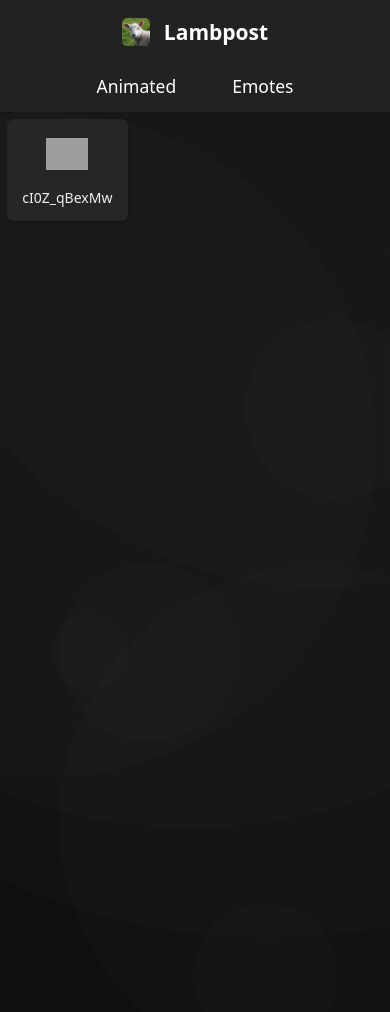
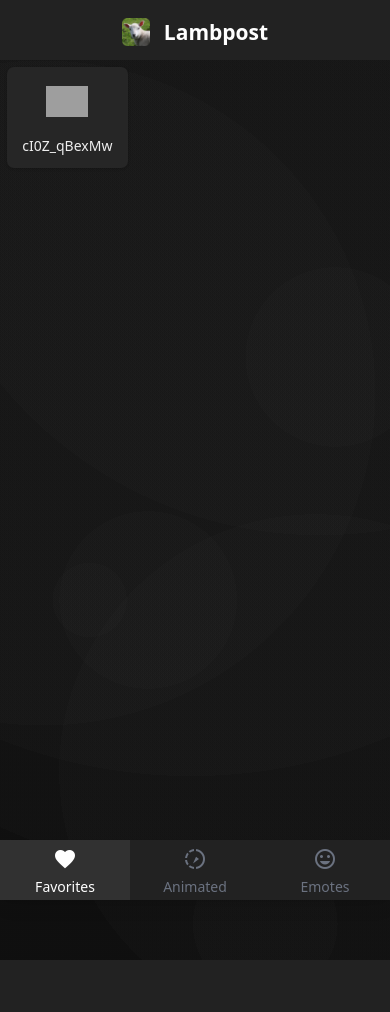
Before and after one commit to coffeebank/sheepicon, a Jekyll site: the page built from docs/index.md, in a window 390 px wide. Built offline with Jekyll 4.4.1, drawn with Linux system fonts in a browser that asks for light colours; a script that is not in the unit is left out; after the commit the page ends 960 px from its top, so only the background shows below that; grey boxes are pictures that could not be loaded.

Commit message:
Add bottom nav for mobile

```diff
--- a/docs/_layouts/default.html
+++ b/docs/_layouts/default.html
@@ -34,7 +34,7 @@
         <h1 class="text-white text-2xl font-bold">{{ site.title }}</h1>
       </a>
     </div>
-    <div class="flex flex-no-wrap py-0 md:py-4 items-center w-full justify-center md:w-auto overflow-x-auto overflow-y-hidden">
+    <div class="hidden md:flex flex-no-wrap py-4 items-center w-full justify-center md:w-auto overflow-x-auto overflow-y-hidden">
 
       <a href="{{ site.baseurl }}/">
         <div class="md:h-20 xl:h-24 hidden md:flex items-center justify-center hover:bg-gray-800 transition duration-300{% if page.name == 'index.md' %} lpactive{% endif%}">
@@ -59,6 +59,44 @@
     {{ content }}
   </div>
 
+
+  <!-- <div class="fixed md:hidden bottom-0 flex-no-wrap py-4 items-center w-full justify-center">
+
+    <a href="{{ site.baseurl }}/" class="w-full">
+      <div class="items-center justify-center hover:bg-gray-800 transition duration-300{% if page.name == 'index.md' %} lpactive{% endif%}">
+        <h2 class="text-white text-xl mx-4">Home</h2>
+      </div>
+    </a>
+
+    {% assign lpnav = site.pages | where:"layout","emotes" %}
+    {% for navitem in lpnav %}
+      {% assign trimmed = navitem.name | size | minus: 3 %}
+      <a href="{{ site.baseurl }}{{ navitem.url }}">
+        <div class="p-4 md:p-0 md:h-20 xl:h-24 flex items-center justify-center hover:bg-gray-800 transition duration-300{% if page.name == navitem.name %} lpactive{% endif%}">
+          <h2 class="text-white text-xl mx-4">{{ navitem.name | capitalize| slice: 0, trimmed }}</h2>
+        </div>
+      </a>
+    {% endfor %}
+
+  </div> -->
+
+  <section id="bottom-navigation" class="md:hidden block fixed inset-x-0 bottom-0 z-10 lpbodybg text-gray-500 shadow-lg">
+		<div id="tabs" class="flex justify-between">
+      <a href="{{ site.baseurl }}/" class="w-full hover:text-gray-200 transition duration-300 justify-center inline-block text-center pt-2 pb-1{% if page.name == 'index.md' %} text-white lpactive{% endif%}">
+        <span class="material-icons">favorite</span>
+        <span class="tab tab-home block">Favorites</span>
+      </a>
+      {% assign lpnav = site.pages | where:"layout","emotes" %}
+      {% for navitem in lpnav %}
+        <a href="{{ site.baseurl }}{{ navitem.url }}" class="w-full focus:text-white hover:text-gray-200 transition duration-300 justify-center inline-block text-center pt-2 pb-1{% if page.name == navitem.name %} text-white lpactive{% endif%}">
+          <span class="material-icons">{% if navitem.name == 'animated.md' %}slow_motion_video{% elsif navitem.name == 'emotes.md' %}insert_emoticon{% else %}category{% endif %}</span>
+          {% assign trimmed = navitem.name | size | minus: 3 %}
+          <span class="tab tab-home block">{{ navitem.name | capitalize| slice: 0, trimmed }}</span>
+        </a>
+			{% endfor %}
+		</div>
+	</section>
+
   <script type="text/javascript" src="{{ site.baseurl }}/assets/scripts.js"></script>
   <script type="text/javascript" src="https://code.jquery.com/jquery-3.5.1.min.js" integrity="sha256-9/aliU8dGd2tb6OSsuzixeV4y/faTqgFtohetphbbj0=" crossorigin="anonymous"></script>
   <script src="https://cdnjs.cloudflare.com/ajax/libs/materialize/1.0.0/js/materialize.min.js"></script>
--- a/docs/assets/styles.scss
+++ b/docs/assets/styles.scss
@@ -2,12 +2,13 @@
 ---
 
 :root {
+  --bodybg: #222222;
   --cardbg: #262626;
   --navactive: #313131;
 }
 
-body {
-  background-color: #222;
+body, .lpbodybg {
+  background-color: var(--bodybg);
 }
 
 p {
```
